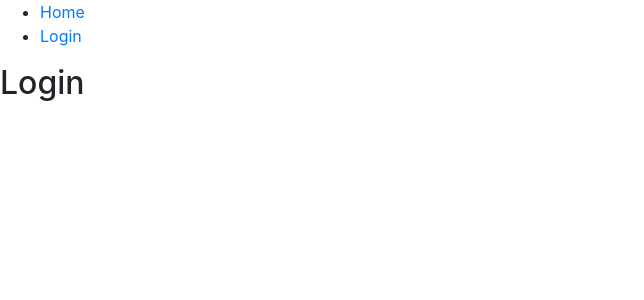
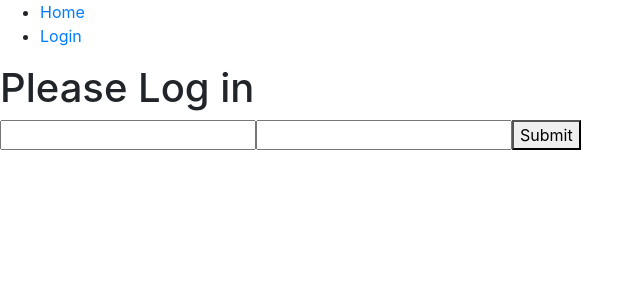
Before and after one commit to VladFiliucov/frontend-project-lvl4, a React app: page /login in a window 1280 px wide. Shown: the top 300 px of the page, without its empty margins (0-644 px from the left). Built offline with nearby package versions, Linux system fonts and the light colour scheme; the HTML template or start-up script is replaced by a standard one.

Commit message:
add basic login form

```diff
--- a/src/components/App.jsx
+++ b/src/components/App.jsx
@@ -5,6 +5,7 @@ import {
   Route,
   Link,
 } from 'react-router-dom';
+import Login from './Login';
 
 export default function App() {
   return (
@@ -41,10 +42,6 @@ function Home() {
   return <h2>Home</h2>;
 }
 
-function Login() {
-  return <h2>Login</h2>;
-}
-
 function NoMatch() {
   return <h1>404</h1>;
 }
--- /dev/null
+++ b/src/components/Login.jsx
@@ -0,0 +1,65 @@
+import React from 'react';
+import { Formik } from 'formik';
+import * as Yup from 'yup';
+
+const SignupSchema = Yup.object().shape({
+  username: Yup.string()
+    .min(2, 'Too Short!')
+    .max(50, 'Too Long!')
+    .required('Required'),
+  password: Yup.string()
+    .min(2, 'Too Short!')
+    .max(50, 'Too Long!')
+    .required('Required'),
+});
+
+const Login = () => (
+  <div>
+    <h1>Please Log in</h1>
+    <Formik
+      initialValues={{ username: '', password: '' }}
+      validationSchema={SignupSchema}
+      onSubmit={(values, { setSubmitting }) => {
+        setTimeout(() => {
+          alert(JSON.stringify(values, null, 2));
+          setSubmitting(false);
+        }, 400);
+      }}
+    >
+      {({
+        values,
+        errors,
+        touched,
+        handleChange,
+        handleBlur,
+        handleSubmit,
+        isSubmitting,
+        /* and other goodies */
+      }) => (
+        <form onSubmit={handleSubmit}>
+          <input
+            type="text"
+            name="username"
+            onChange={handleChange}
+            onBlur={handleBlur}
+            value={values.username}
+          />
+          {errors.username && touched.username && errors.username}
+          <input
+            type="password"
+            name="password"
+            onChange={handleChange}
+            onBlur={handleBlur}
+            value={values.password}
+          />
+          {errors.password && touched.password && errors.password}
+          <button type="submit" disabled={isSubmitting}>
+            Submit
+          </button>
+        </form>
+      )}
+    </Formik>
+  </div>
+);
+
+export default Login;
```
